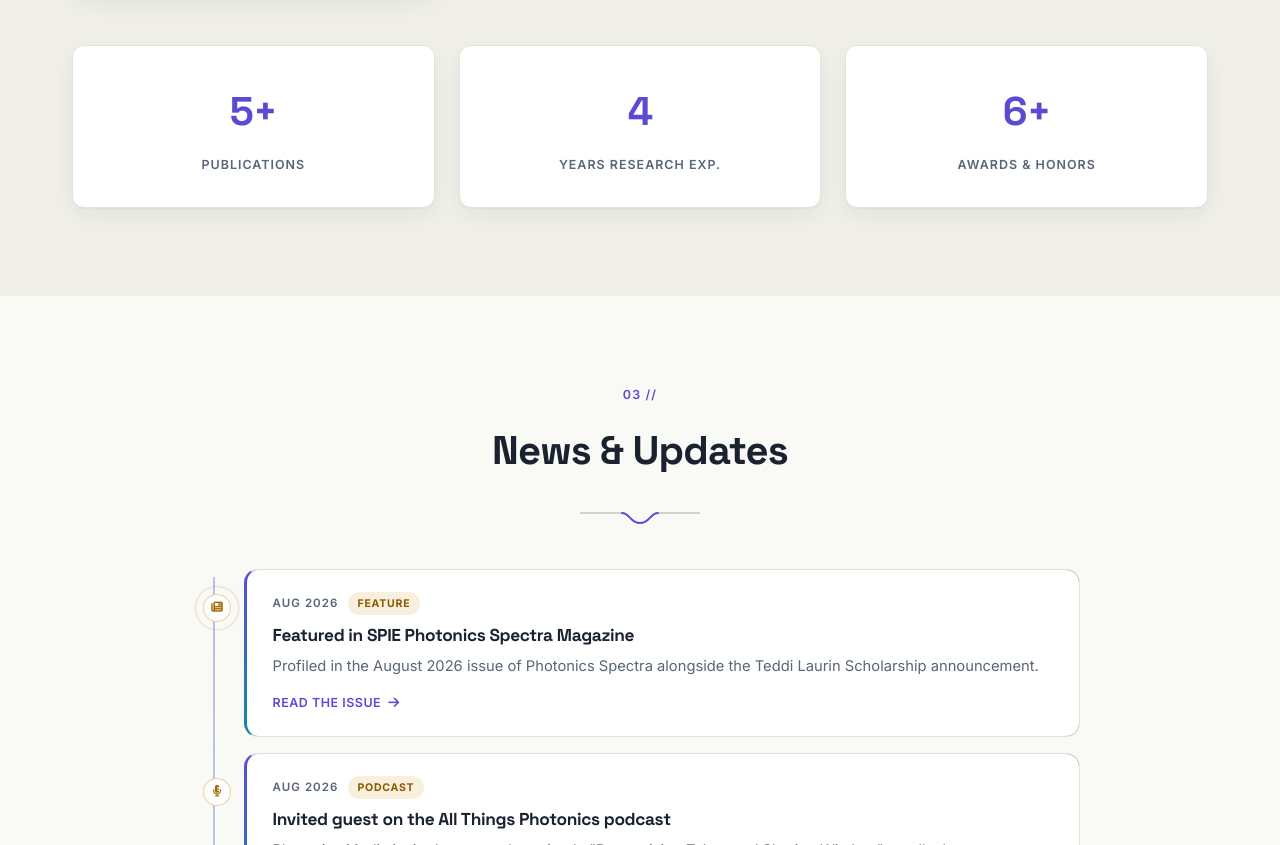
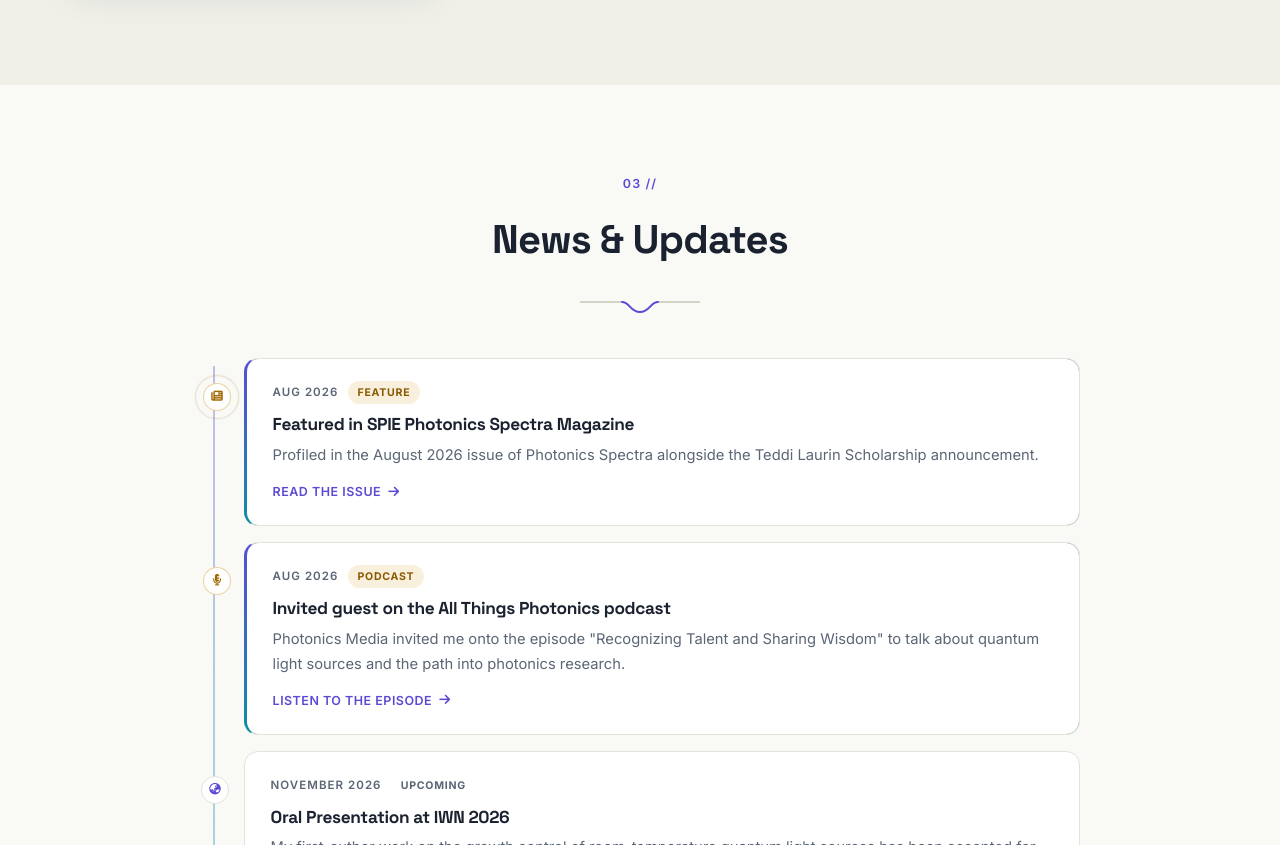
Before and after one commit to fardin9191/fardin9191.github.io, a plain HTML site: page index.html in a window 1280 px wide. Shown: the part 2459-3304 px from the top of the page. Drawn offline with Linux system fonts and the light colour scheme.

Commit message:
removed the values

```diff
--- a/index.html
+++ b/index.html
@@ -154,28 +154,6 @@
                     <p style="text-align: justify;">I am an MSc student and research assistant at the National Institute of Scientific Research (INRS-EMT), Université du Québec, Canada, developing scalable, room-temperature, on-demand single-photon quantum emitters in Group-III Nitrides. I completed my BSc in Electrical and Electronic Engineering from BUET in 2024. My experimental expertise centers on Quantum Optics, nanofabrication, SPE characterization, and Metamaterials. I also have done projects on VLSI RTL-GDSII design in Cadence,robotics, automation, DFT, machine learning, electromagnetic simulation. I have multiple first-author publications, conference presentations, and 6+ awards, including the NSERC CGSM and SPIE Scholarship in 2026. I also bring leadership, teaching, mentoring, and academic outreach experience, with strong problem-solving, and a result-driven mindset. </div>
             </div>
 
-            <div class="about-stats reveal mt-5">
-                <div class="stat-item glass-card">
-                    <div class="stat-glow"></div>
-                    <h3>5+</h3>
-                    <p>Publications</p>
-                </div>
-                <div class="stat-item glass-card">
-                    <div class="stat-glow"></div>
-                    <h3>4</h3>
-                    <p>Years Research Exp.</p>
-                </div>
-                <!-- <div class="stat-item glass-card">
-                    <div class="stat-glow"></div>
-                    <h3>7</h3>
-                    <p>Years Teaching & Mentoring Exp.</p>
-                </div> -->
-                <div class="stat-item glass-card">
-                    <div class="stat-glow"></div>
-                    <h3>6+</h3>
-                    <p>Awards & Honors</p>
-                </div>
-            </div>
         </div>
     </section>
 
```
